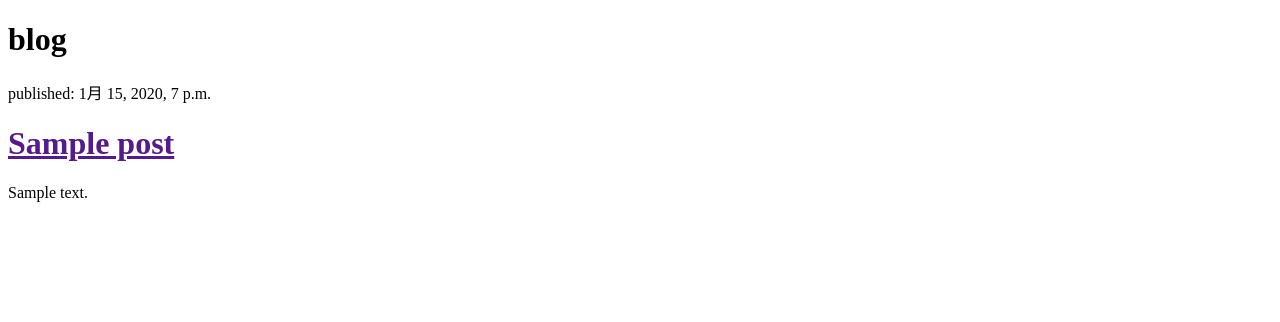
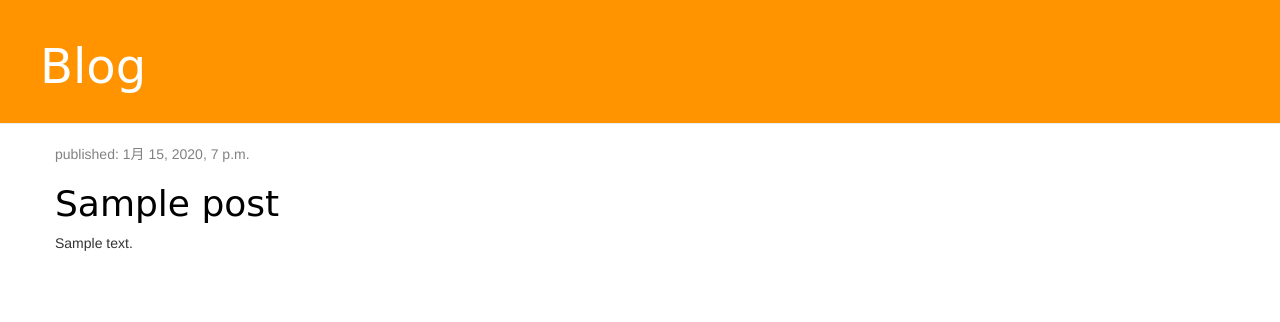
Before and after one commit to hir351/my-first-blog, a Django app: template blog/templates/blog/post_list.html in a window 1280 px wide. Shown: the top 322 px of the page. Run offline with Django 3.2, Linux system fonts and the light colour scheme; the template is opened without the code that fills it: values that come from a table or form of the project are taken from there, others are empty; tables that the repository leaves empty hold one stand-in row (values such as "Sample post"); some libraries are stand-ins or nearby versions.

Commit message:
Added view, template and css

```diff
--- /dev/null
+++ b/blog/static/css/blog.css
@@ -0,0 +1,56 @@
+.page-header {
+  background-color: #ff9400;
+  margin-top: 0;
+  padding: 20px 20px 20px 40px;
+}
+
+.page-header h1,
+.page-header h1 a,
+.page-header h1 a:visited,
+.page-header h1 a:active {
+  color: #ffffff;
+  font-size: 36pt;
+  text-decoration: none;
+}
+
+.content {
+  margin-left: 40px;
+}
+
+h1,
+h2,
+h3,
+h4 {
+  font-family: "Lobster", cursive;
+}
+
+.date {
+  color: #828282;
+}
+
+.save {
+  float: right;
+}
+
+.post-form textarea,
+.post-form input {
+  width: 100%;
+}
+
+.top-menu,
+.top-menu:hover,
+.top-menu:visited {
+  color: #ffffff;
+  float: right;
+  font-size: 26pt;
+  margin-right: 20px;
+}
+
+.post {
+  margin-bottom: 70px;
+}
+
+.post h1 a,
+.post h1 a:visited {
+  color: #000000;
+}
--- /dev/null
+++ b/blog/templates/blog/base.html
@@ -0,0 +1,28 @@
+{% load static %} <!DOCTYPE html>
+<html lang="ja">
+  <head>
+    <meta charset="UTF-8" />
+    <meta name="viewport" content="width=device-width, initial-scale=1.0" />
+    <meta http-equiv="X-UA-Compatible" content="ie=edge" />
+    <link
+      rel="stylesheet"
+      href="//maxcdn.bootstrapcdn.com/bootstrap/3.2.0/css/bootstrap.min.css"
+    />
+    <link
+      rel="stylesheet"
+      href="//maxcdn.bootstrapcdn.com/bootstrap/3.2.0/css/bootstrap-theme.min.css"
+    />
+    <link rel="stylesheet" href="{% static 'css/blog.css' %}" />
+    <title>テスト</title>
+  </head>
+  <body>
+    <div class="page-header">
+      <h1><a href="/">Blog</a></h1>
+    </div>
+    <div class="content container">
+      <div class="row">
+        <div class="col-md-8">{% block content %} {% endblock %}</div>
+      </div>
+    </div>
+  </body>
+</html>
--- a/blog/templates/blog/post_list.html
+++ b/blog/templates/blog/post_list.html
@@ -1,21 +1,13 @@
-<!DOCTYPE html>
-<html lang="ja">
-  <head>
-    <meta charset="UTF-8" />
-    <meta name="viewport" content="width=device-width, initial-scale=1.0" />
-    <meta http-equiv="X-UA-Compatible" content="ie=edge" />
-    <title>テスト</title>
-  </head>
-  <body>
-    <h1>blog</h1>
-    {% for post in posts %}
-    <div>
-      <p>published: {{ post.published_date }}</p>
-      <h1>
-        <a href="">{{ post.title }}</a>
-      </h1>
-      <p>{{ post.text | linebreaksbr }}</p>
-    </div>
-    {% endfor %}
-  </body>
-</html>
+{% extends 'blog/base.html' %}
+<!--  -->
+{% block content %} {% for post in posts %}
+<div class="post">
+  <div class="date">
+    <p>published: {{ post.published_date }}</p>
+  </div>
+  <h1>
+    <a href="{% url 'post_detail' pk=post.pk %}">{{ post.title }}</a>
+  </h1>
+  <p>{{ post.text | linebreaksbr }}</p>
+</div>
+{% endfor %} {% endblock %}
--- a/blog/urls.py
+++ b/blog/urls.py
@@ -3,4 +3,5 @@ from . import views
 
 urlpatterns = [
     path('', views.post_list, name='post_list'),
+    path('post/<int:pk>/', views.post_detail, name='post_detail'),
 ]
```
Also changed, not shown: blog/templates/blog/post_detail.html (added, +11 -0 lines), blog/views.py (+6 -1 lines).
